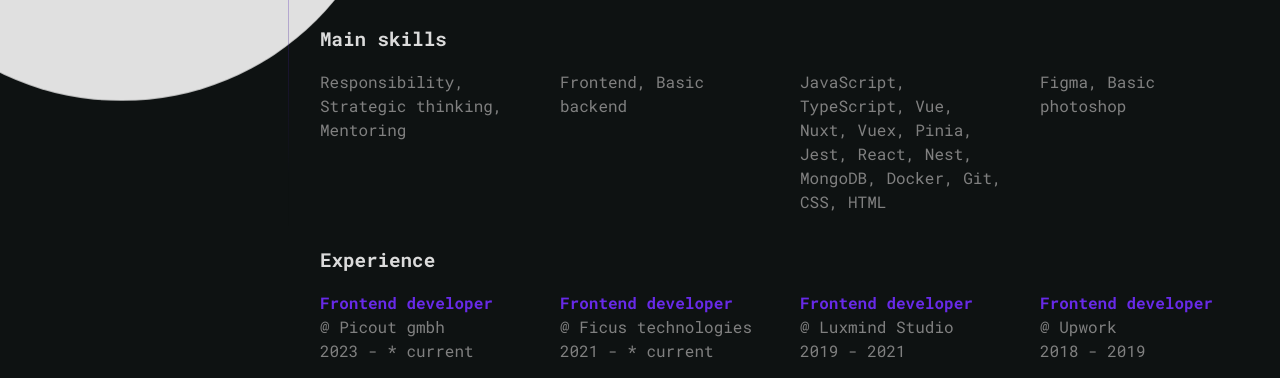
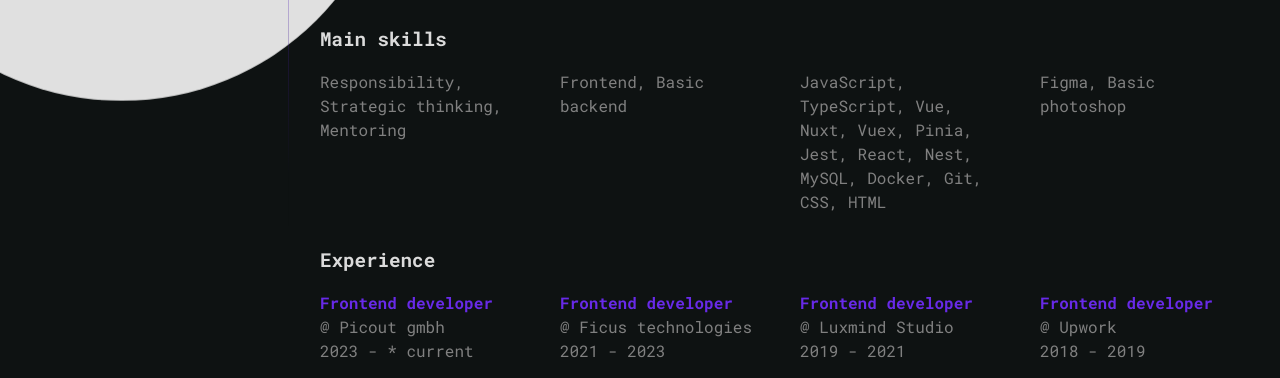
Before and after one commit to SokolovskyiAnton/portfolio, a Vue app: page /about in a window 1280 px wide. Shown: the part 574-952 px from the top of the page. Built offline with nearby package versions, Linux system fonts and the light colour scheme.

Commit message:
update info

```diff
--- a/src/components/AboutScene.vue
+++ b/src/components/AboutScene.vue
@@ -108,7 +108,7 @@ const skills = [
     "Jest",
     "React",
     "Nest",
-    "MongoDB",
+    "MySQL",
     "Docker",
     "Git",
     "CSS",
@@ -125,7 +125,7 @@ const experiences = [
   {
     position: "Frontend developer",
     company: "Ficus technologies",
-    time: "2021 - * current",
+    time: "2021 - 2023",
   },
   {
     position: "Frontend developer",
```
Also changed, not shown: 1 other file (tests, documents, lock files or other folders).
